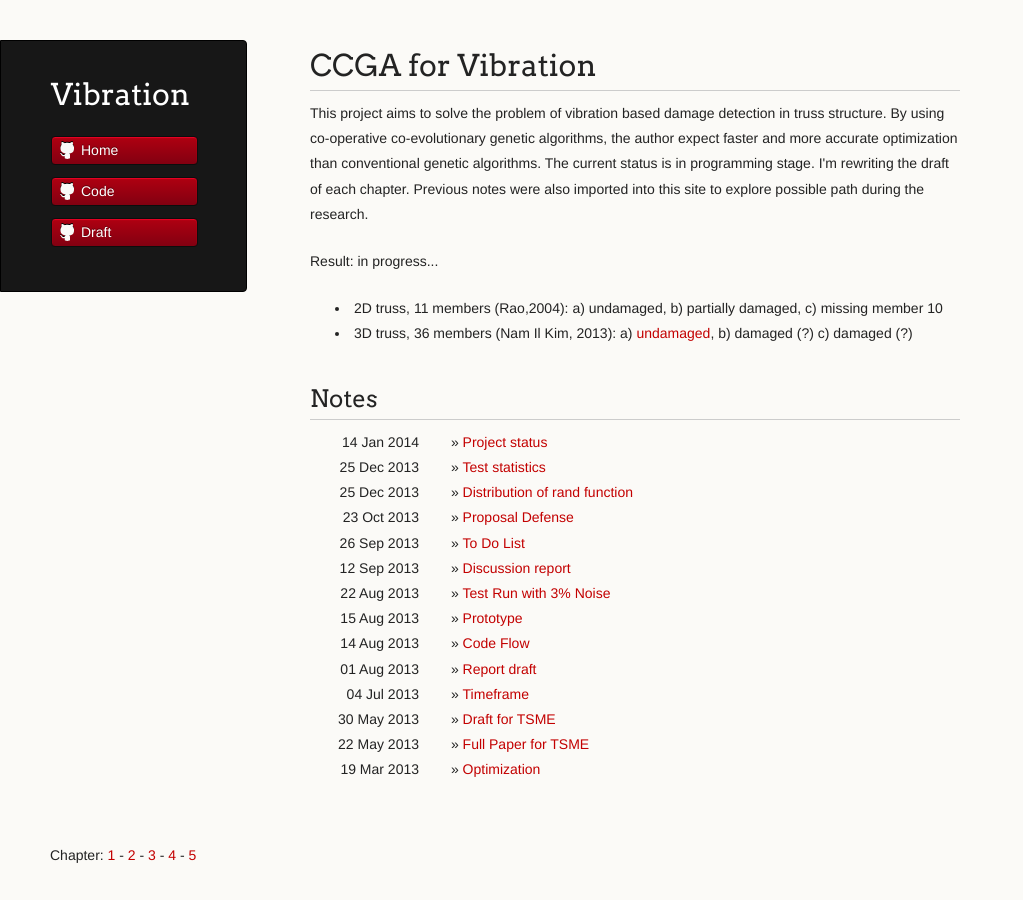
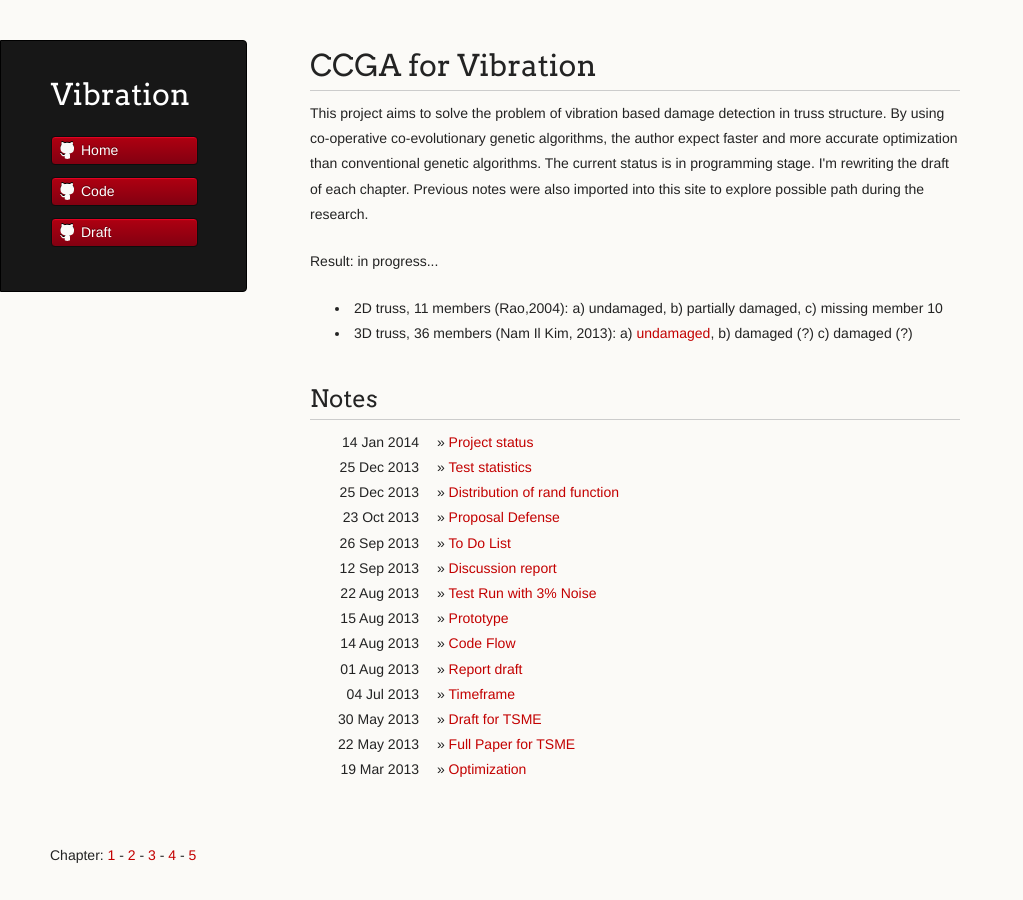
Before and after one commit to vireax/vibration, a Jekyll site: the page built from index.html, in a window 1280 px wide. Shown: the whole page, without its empty margins (0-1023 px from the left). Built offline with Jekyll 4.4.1, drawn with Linux system fonts in a browser that asks for light colours; the list of posts is cut into pages by our own code.

Commit message:
Update styles.css

```diff
--- a/stylesheets/styles.css
+++ b/stylesheets/styles.css
@@ -333,7 +333,7 @@ padding-left: 50px;
 	display:inline-block;
 	width:6em;
 	text-align:right;
-	margin-right:2em;
+	margin-right:1em;
 }
 ul.list-of-posts{list-style:none;}
 #accordion .ui-widget {  font-size:1em;}
```
